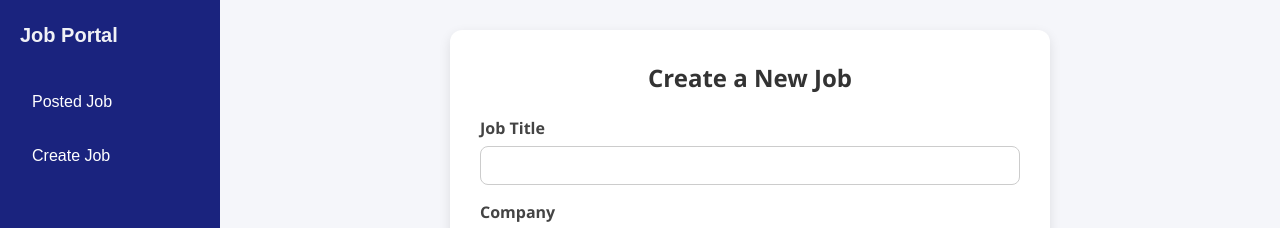
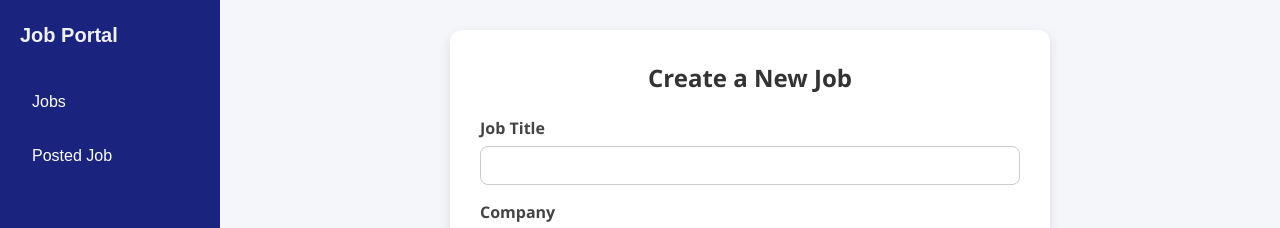
Before and after one commit to razeema123/job-portal, a React (Vite) app: page /createjob in a window 1280 px wide. Shown: the top 228 px of the page. Built offline with nearby package versions, Linux system fonts and the light colour scheme.

Commit message:
applications1

```diff
--- a/src/applications/createjob.jsx
+++ b/src/applications/createjob.jsx
@@ -41,8 +41,8 @@ export default function CreateJob() {
       <div className="sidebar">
         <h2 className="sidebar-title">Job Portal</h2>
         <ul className="sidebar-menu">
+          <li><Link to="/find-jobs">Jobs</Link></li>
           <li><Link to="/postjob">Posted Job</Link></li>
-          <li><Link to="/createjob">Create Job</Link></li>
         </ul>
       </div>
 
--- a/src/applications/postjob.css
+++ b/src/applications/postjob.css
@@ -130,8 +130,9 @@
   background: #da1738;
 }
 .cancel-btn:hover {
-  background: #c8cfd5;
+  background: #e1e5e8 !important;
 }
+
 
 @keyframes fadeIn {
   from { opacity: 0; transform: scale(0.95); }
--- a/src/applications/postjob.jsx
+++ b/src/applications/postjob.jsx
@@ -52,7 +52,7 @@ export default function PostJob() {
       <div className="sidebar">
         <h2 className="sidebar-title">Job Portal</h2>
         <ul className="sidebar-menu">
-          <li><Link to="/postjob"> Jobs</Link></li>
+          <li><Link to="/find-jobs"> Jobs</Link></li>
           <li><Link to="/createjob">Applications</Link></li>
 
         </ul>
@@ -108,8 +108,9 @@ export default function PostJob() {
             <h3>Confirm Delete</h3>
             <p>Are you sure you want to delete this job?</p>
             <div className="modal-buttons">
+              <button className="cancel-btn" onClick={cancelDelete}>Cancel</button>
               <button className="confirm-btn" onClick={confirmDelete}> Delete </button>
-              <button className="cancel-btn" onClick={cancelDelete}>Cancel</button>
+
             </div>
           </div>
         </div>
```
